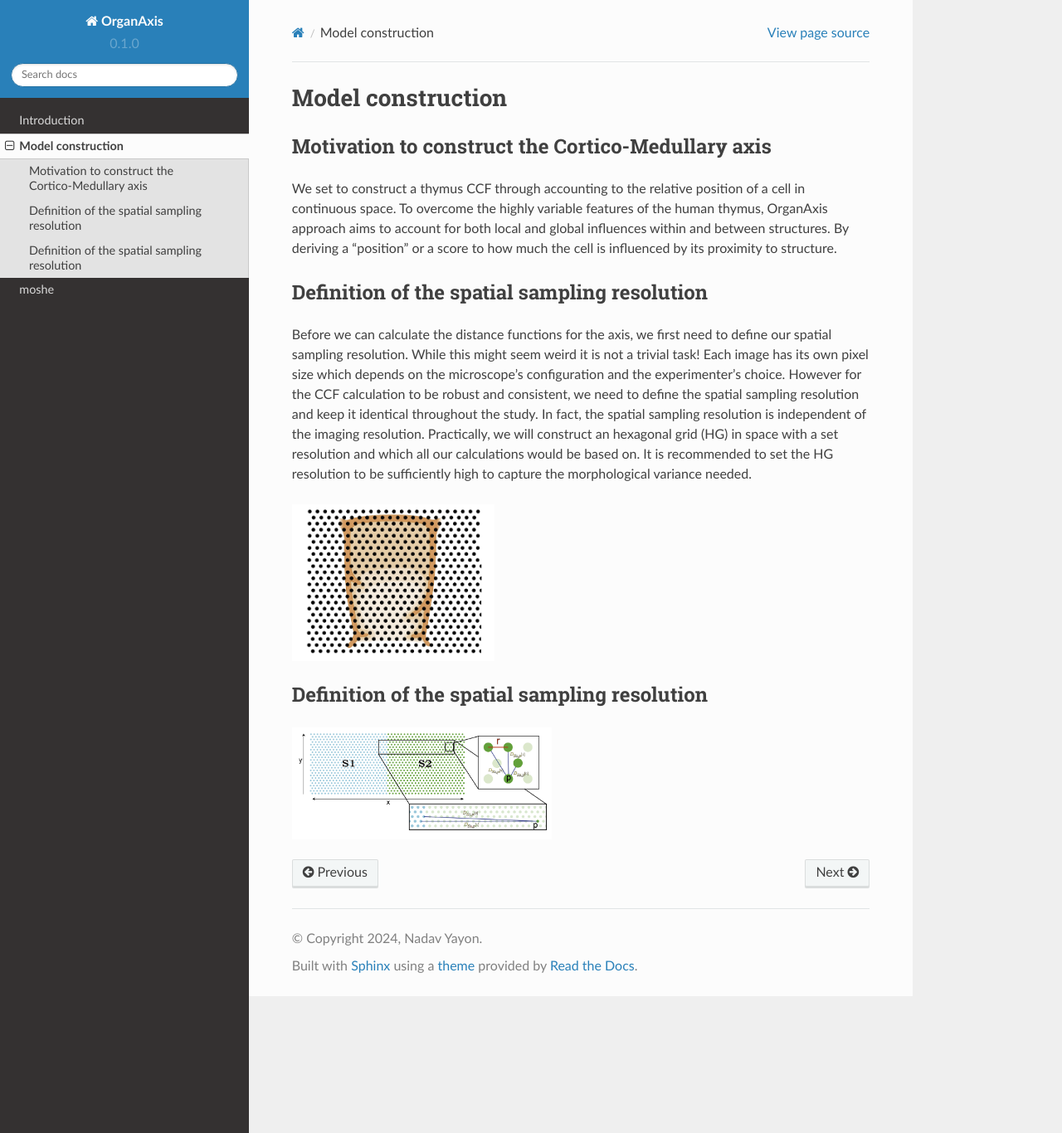
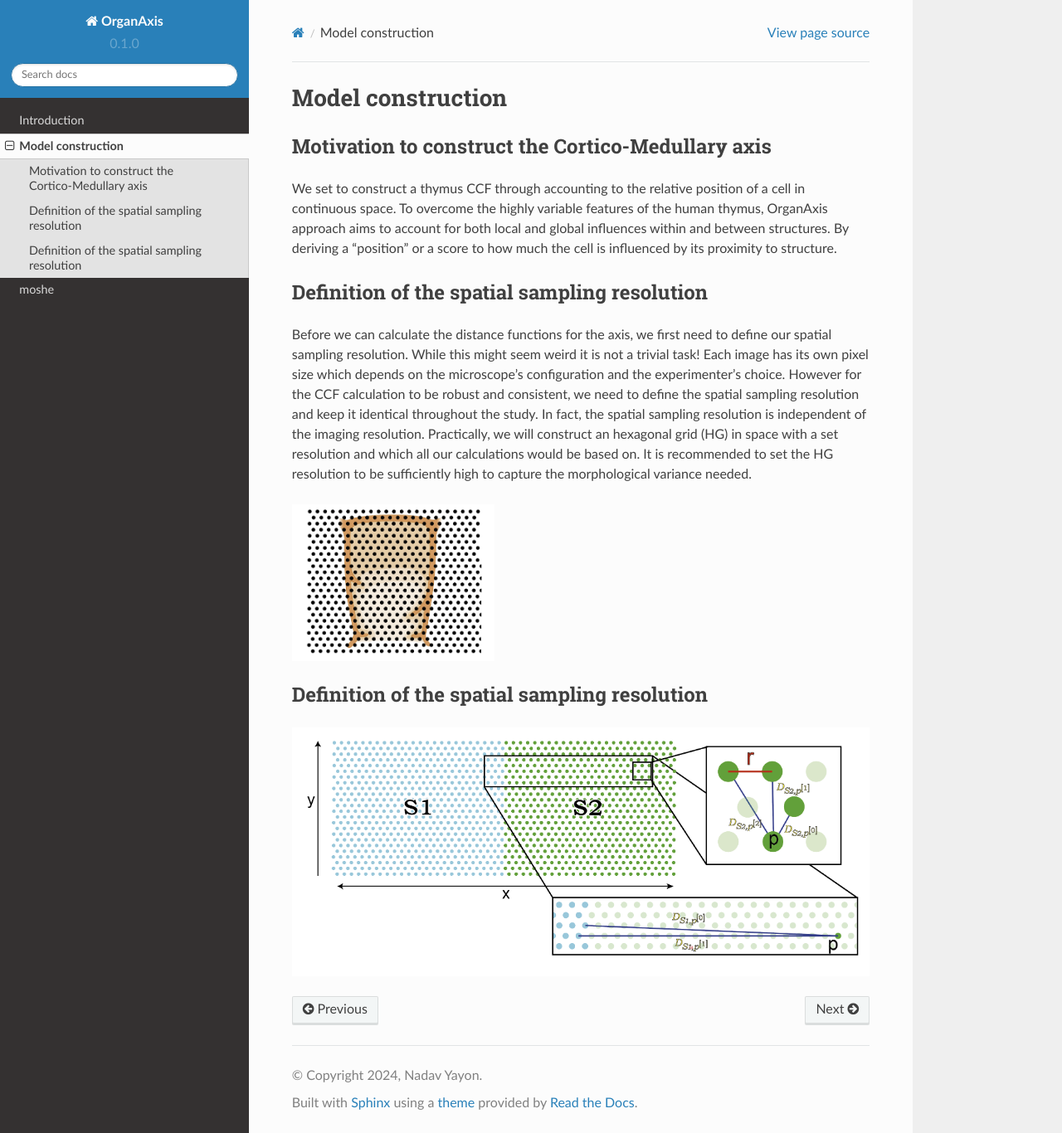
Before and after one commit to nadavyayon/organ_axis_tutorial, a Sphinx documentation site: the page built from docs/source/model.rst, in a window 1280 px wide and 1366 px high. Shown: the whole window at 83% size. Built offline with Sphinx 7.4.7 and the Read the Docs theme 2.0.0, drawn with Linux system fonts in a browser that asks for light colours.

Commit message:
Update model.rst

```diff
--- a/docs/source/model.rst
+++ b/docs/source/model.rst
@@ -19,4 +19,4 @@ Definition of the spatial sampling resolution
 
 
 .. image:: grid_space_3.PNG
-   :width: 45%
+   :width: 100%
```
